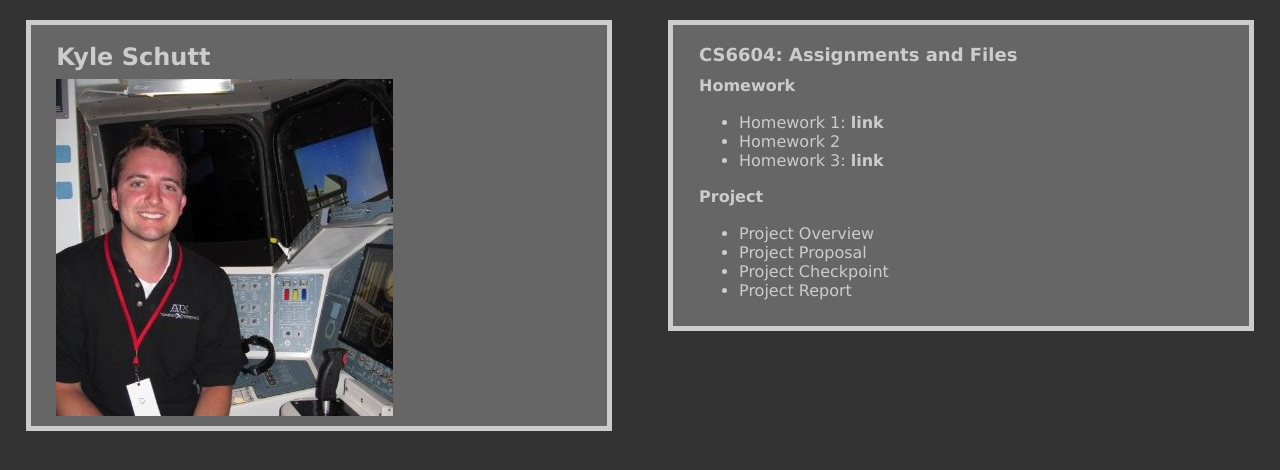
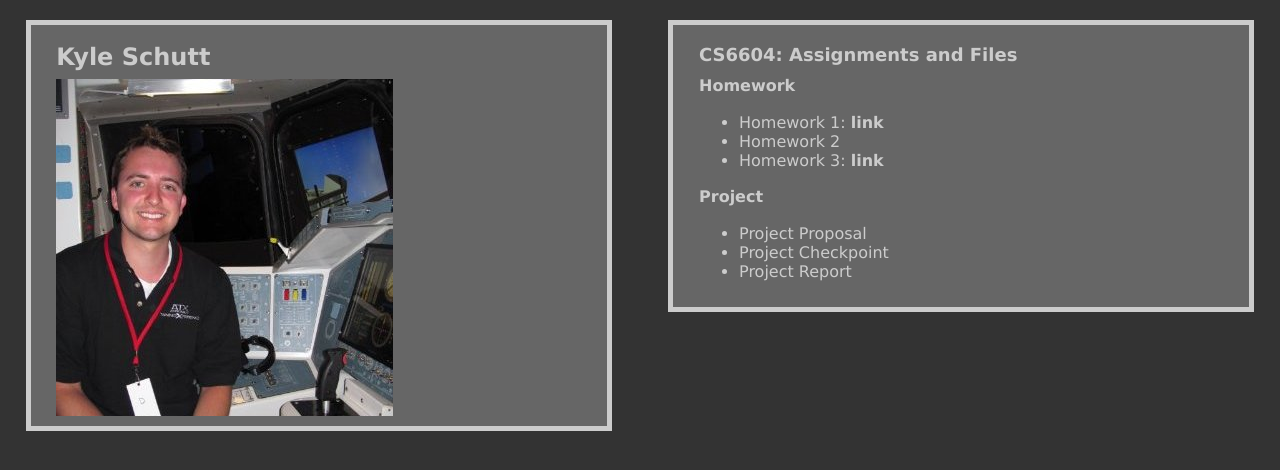
Before and after one commit to kschutt/kschutt.github.io, a plain HTML site: page CS6604/index.html in a window 1280 px wide. Drawn offline with Linux system fonts and the light colour scheme.

```diff
--- a/CS6604/index.html
+++ b/CS6604/index.html
@@ -150,7 +150,6 @@ pre {
 		</ul>
 		<h3>Project</h3>
 		<ul>
-			<li>Project Overview</li>
 			<li>Project Proposal</li>
 			<li>Project Checkpoint</li>
 			<li>Project Report</li>
```
